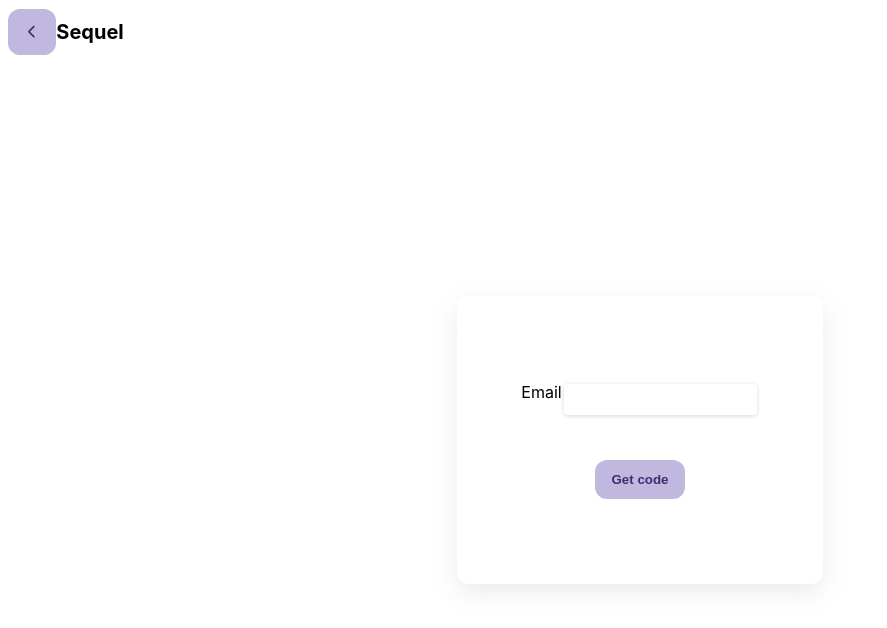
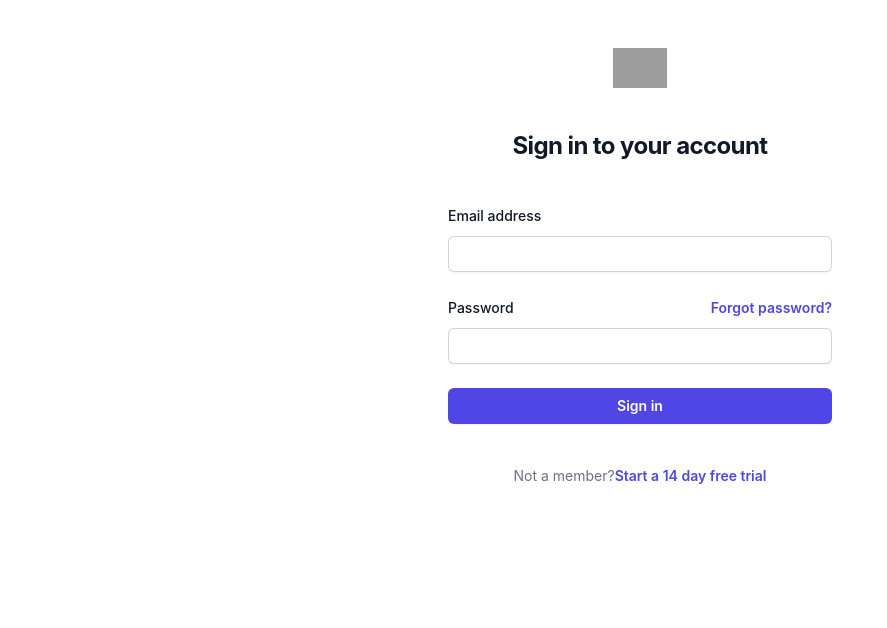
Before and after one commit to gessfred/sequel, a React (Create React App) app in the folder web/: page / in a window 1280 px wide. Shown: the top 628 px of the page, without its empty margins (0-887 px from the left). Built offline with nearby package versions, Linux system fonts and the light colour scheme; grey boxes are pictures that could not be loaded.

Commit message:
setup tailwind

```diff
--- a/web/package.json
+++ b/web/package.json
@@ -43,5 +43,8 @@
       "last 1 firefox version",
       "last 1 safari version"
     ]
+  },
+  "devDependencies": {
+    "tailwindcss": "^3.4.0"
   }
 }
--- a/web/src/App.js
+++ b/web/src/App.js
@@ -233,7 +233,7 @@
   )
 }
 
-function App() {
+function App2() {
   const [state, setState] = useState({pageid: 'login'})
   const api = API(process.env.REACT_APP_API_URL, state.user)
   const setStateProperty = property => setState(prev => Object.assign({}, prev, property))
@@ -282,4 +282,47 @@
   )
 }
 
+function App() {
+  return (
+    <div class="flex min-h-full flex-col justify-center px-6 py-12 lg:px-8">
+      <div class="sm:mx-auto sm:w-full sm:max-w-sm">
+        <img class="mx-auto h-10 w-auto" src="https://tailwindui.com/img/logos/mark.svg?color=indigo&shade=600" alt="Your Company" />
+        <h2 class="mt-10 text-center text-2xl font-bold leading-9 tracking-tight text-gray-900">Sign in to your account</h2>
+      </div>
+
+      <div class="mt-10 sm:mx-auto sm:w-full sm:max-w-sm">
+        <form class="space-y-6" action="#" method="POST">
+          <div>
+            <label for="email" class="block text-sm font-medium leading-6 text-gray-900">Email address</label>
+            <div class="mt-2">
+              <input id="email" name="email" type="email" autocomplete="email" required class="block w-full rounded-md border-0 py-1.5 text-gray-900 shadow-sm ring-1 ring-inset ring-gray-300 placeholder:text-gray-400 focus:ring-2 focus:ring-inset focus:ring-indigo-600 sm:text-sm sm:leading-6" />
+            </div>
+          </div>
+
+          <div>
+            <div class="flex items-center justify-between">
+              <label for="password" class="block text-sm font-medium leading-6 text-gray-900">Password</label>
+              <div class="text-sm">
+                <a href="#" class="font-semibold text-indigo-600 hover:text-indigo-500">Forgot password?</a>
+              </div>
+            </div>
+            <div class="mt-2">
+              <input id="password" name="password" type="password" autocomplete="current-password" required class="block w-full rounded-md border-0 py-1.5 text-gray-900 shadow-sm ring-1 ring-inset ring-gray-300 placeholder:text-gray-400 focus:ring-2 focus:ring-inset focus:ring-indigo-600 sm:text-sm sm:leading-6" />
+            </div>
+          </div>
+
+          <div>
+            <button type="submit" class="flex w-full justify-center rounded-md bg-indigo-600 px-3 py-1.5 text-sm font-semibold leading-6 text-white shadow-sm hover:bg-indigo-500 focus-visible:outline focus-visible:outline-2 focus-visible:outline-offset-2 focus-visible:outline-indigo-600">Sign in</button>
+          </div>
+        </form>
+
+        <p class="mt-10 text-center text-sm text-gray-500">
+          Not a member?
+          <a href="#" class="font-semibold leading-6 text-indigo-600 hover:text-indigo-500">Start a 14 day free trial</a>
+        </p>
+      </div>
+    </div>
+  )
+}
+
 export default App
--- a/web/src/index.css
+++ b/web/src/index.css
@@ -1,3 +1,7 @@
+@tailwind base;
+@tailwind components;
+@tailwind utilities;
+
 body {
   margin: 0;
   font-family: -apple-system, BlinkMacSystemFont, 'Segoe UI', 'Roboto', 'Oxygen',
--- /dev/null
+++ b/web/tailwind.config.js
@@ -0,0 +1,10 @@
+/** @type {import('tailwindcss').Config} */
+module.exports = {
+  content: [
+    "./src/**/*.{js,jsx,ts,tsx}",
+  ],
+  theme: {
+    extend: {},
+  },
+  plugins: [],
+}
```
Also changed, not shown: 1 other file (tests, documents, lock files or other folders).
